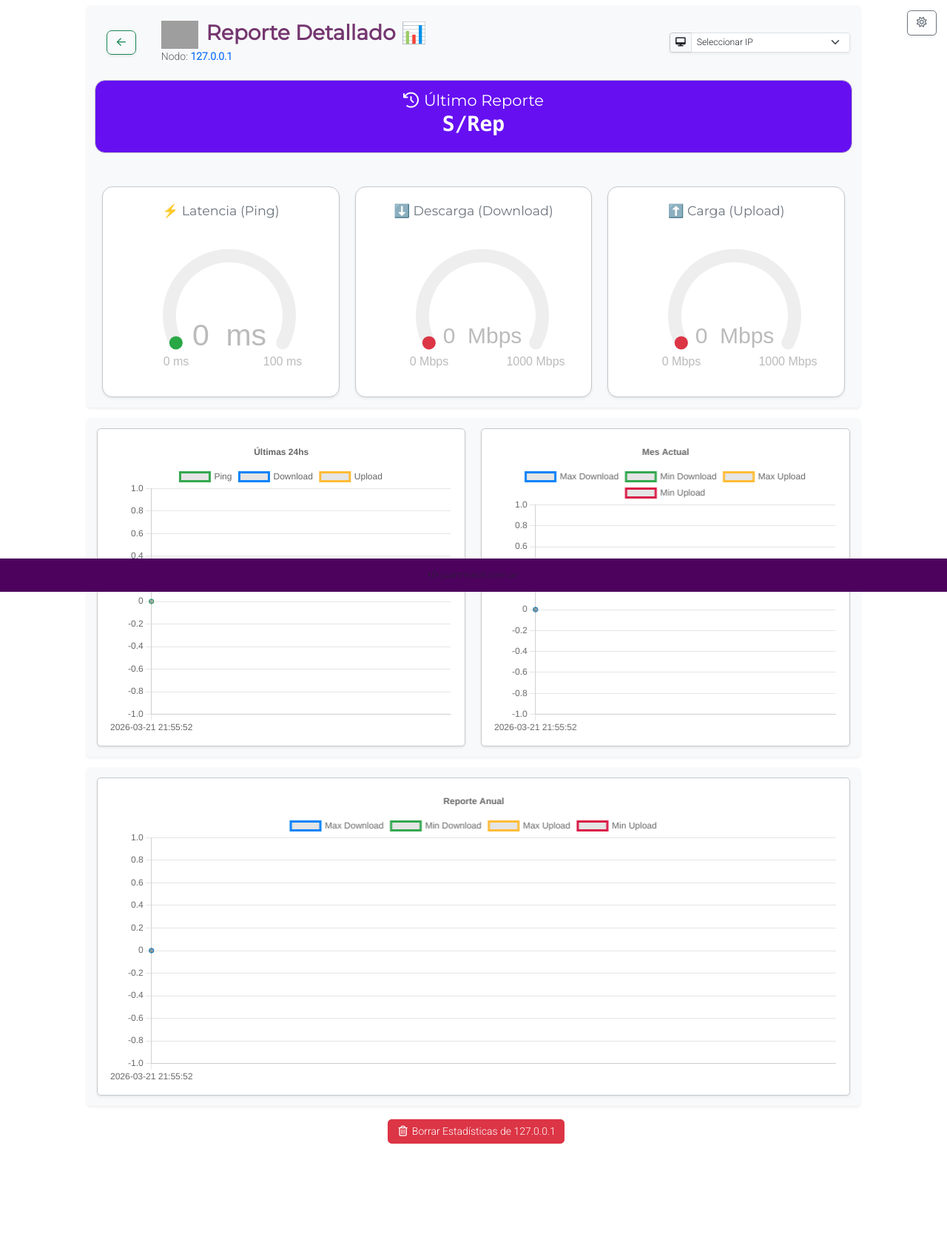
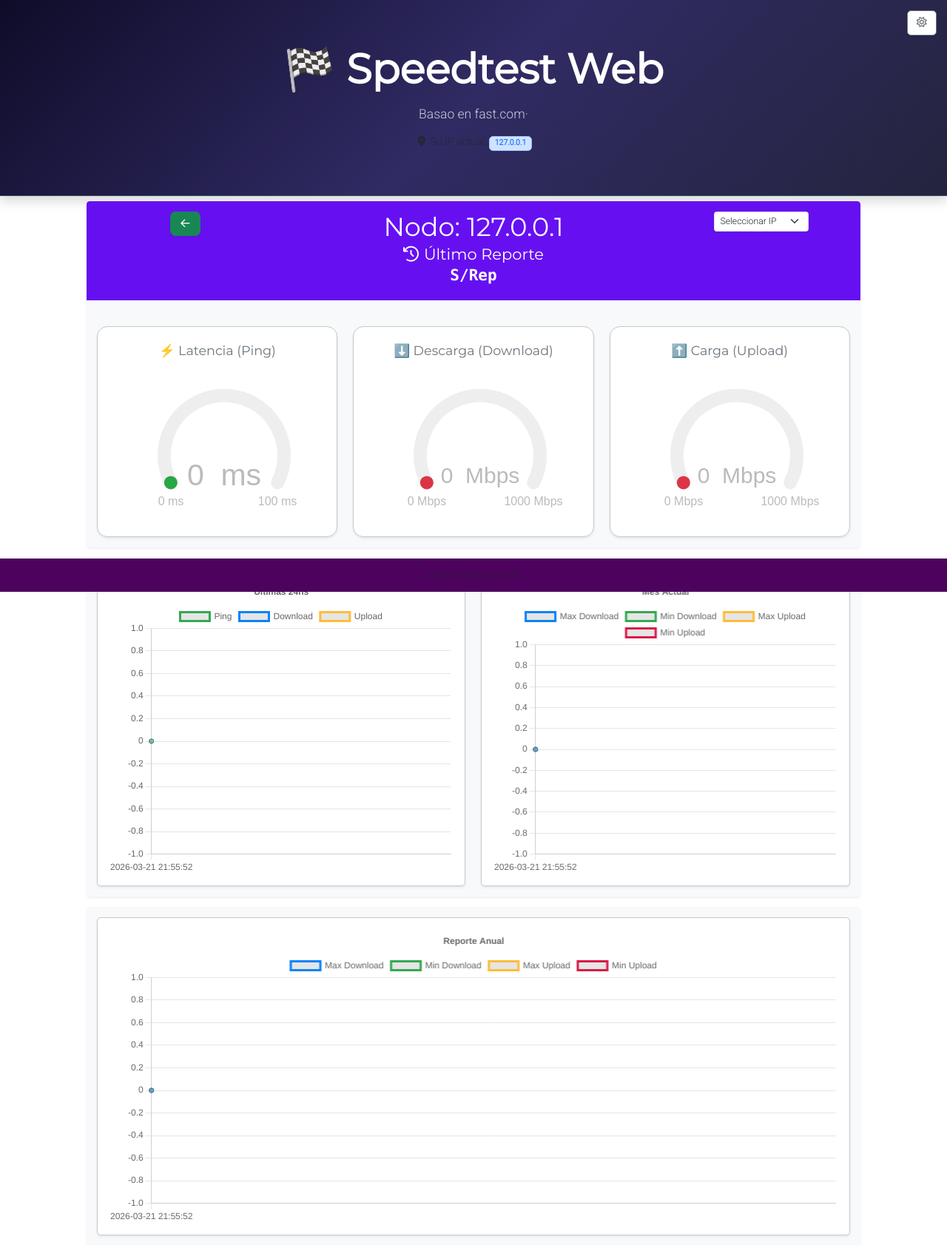
Before and after one commit to juanmaioli/speedtest, a PHP site: page /obj.php in a window 1280 px wide. Shown: the top 1683 px of the page at 74% size. Before the commit the page ends 1546 px from the top, so only its background shows below. Run offline with PHP 8.4, Linux system fonts and the light colour scheme; data that the repository does not hold is empty; grey boxes are pictures that could not be loaded.

Commit message:
✨ feat: Rediseño visual con sección Hero y encabezados modernizados en index.php y obj.php

```diff
--- a/css/style.css
+++ b/css/style.css
@@ -3,3 +3,4 @@ body{font-family: 'Lato', sans-serif;}
 footer {position: fixed;left:0;bottom: 0;width: 100%;text-align: center;height:45px; background-color: rgba(77, 3, 94, 1); z-index:1;}
 h1,h2,h3,h4,h5,h6{font-family: 'Montserrat', sans-serif;}
 html, body {margin: 0;padding: 0;font-size: 14px;font-family: 'Roboto', sans-serif;}
+.hero-section { background: linear-gradient(135deg, #0f0c29 0%, #302b63 50%, #24243e 100%); padding: 60px 0; border-bottom: 1px solid #34495e; }
--- a/header.php
+++ b/header.php
@@ -42,6 +42,18 @@
   <script src="https://cdn.jsdelivr.net/npm/chart.js"></script>
 </head>
 <body>
+<!-- Header Hero -->
+<div class="hero-section text-center text-white shadow">
+    <div class="container">
+        <h1 class="display-3 fw-bold mb-3">🏁 Speedtest Web</h1>
+        <p class="lead opacity-75">Basao en fast.com·</p>
+
+                <p class="text-muted mb-0 ms-1">
+                  <i class="fa-solid fa-location-dot me-1"></i> Su IP actual: <span class="badge bg-primary-subtle text-primary border border-primary-subtle"><?= htmlspecialchars($ip_client) ?></span>
+                </p>
+
+</div>
+</div>
   <div class="position-fixed top-0 end-0 p-3" style="z-index: 1000;">
     <button class="btn btn-outline-secondary bg-body shadow-sm" id="btn-theme" onclick="toggleTheme()"></button>
   </div>
--- a/obj.php
+++ b/obj.php
@@ -218,38 +218,28 @@ include("header.php");
       <div class="col-md-1"></div>
       <div class="col-md-10">
         <div class="card border-0 shadow-sm bg-body-tertiary">
-          <div class="card-header border-0 bg-transparent pt-4">
-            <div class="row align-items-center">
-              <div class="col-md-1 text-center">
-                <a href="index.php" class="btn btn-outline-success shadow-sm rounded-3"><i class="fa-regular fa-arrow-left fa-fw"></i></a>
+          <div class="card-header border-0 text-center py-3 bg-indigo mb-4 border border-secondary-subtle">
+            <div class="row">
+              <div class="col-md-3 test-end">
+                <a href="index.php" class="btn btn-success shadow-sm rounded-3"><i class="fa-regular fa-arrow-left fa-fw"></i></a>
               </div>
-              <div class="col-md-7">
-                <h2 class='text-darkmagenta fw-bold mb-0'>
-                  <img src="images/speedometer.svg" class="me-1" width="50px" />
-                  Reporte Detallado 📊
-                </h2>
-                <p class="text-muted mb-0">
-                  Nodo: <span class="text-primary fw-bold"><?= $ip_name ?></span>
-                </p>
+              <div class="col-md-6">
+                <h1 class="text-white mb-1">Nodo: <?= $ip_name ?></h1>
+                <h4 class='text-white mb-1'><i class="fa-regular fa-clock-rotate-left me-2"></i>Último Reporte</h4>
+                <h4 class="text-white fw-bold font-monospace"><?= $last_report ?></h4>
               </div>
-              <div class="col-md-4 text-md-end">
-                <form action='obj.php' method='post' class="d-inline-block w-75">
+              <div class="col-md-3">
+                <form action='obj.php' method='post' class="d-inline-block">
                   <div class="input-group input-group-sm shadow-sm">
-                    <span class="input-group-text bg-light border-secondary-subtle"><i class="fa-solid fa-desktop"></i></span>
                     <?= $st_ip_list ?>
                   </div>
                 </form>
               </div>
             </div>
+
           </div>
-          <div class="card-body px-4">
+          <div class="card-body">
             <div class="row">
-              <div class="col-md-12 text-center py-3 bg-indigo rounded-4 mb-4 shadow-light-sm border border-secondary-subtle">
-                <h4 class='text-white mb-1'><i class="fa-regular fa-clock-rotate-left me-2"></i>Último Reporte</h4>
-                <h2 class="text-white fw-bold font-monospace"><?= $last_report ?></h2>
-              </div>
-            </div>
-            <div class="row g-4 mt-1">
               <div class="col-md-4 text-center">
                 <div class="bg-body p-4 shadow-sm rounded-4 border border-secondary-subtle h-100">
                   <h5 class="text-secondary mb-3">⚡ Latencia (Ping)</h5>
```
Also changed, not shown: index.php (+6 -23 lines), README.md.
